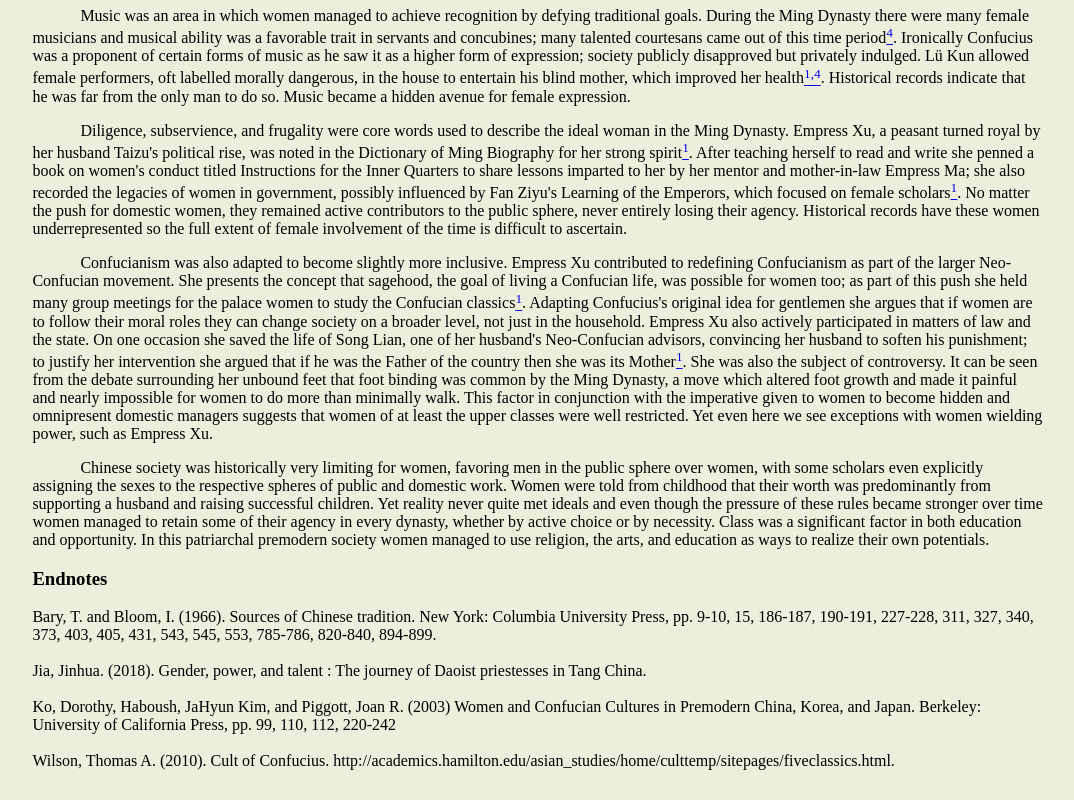
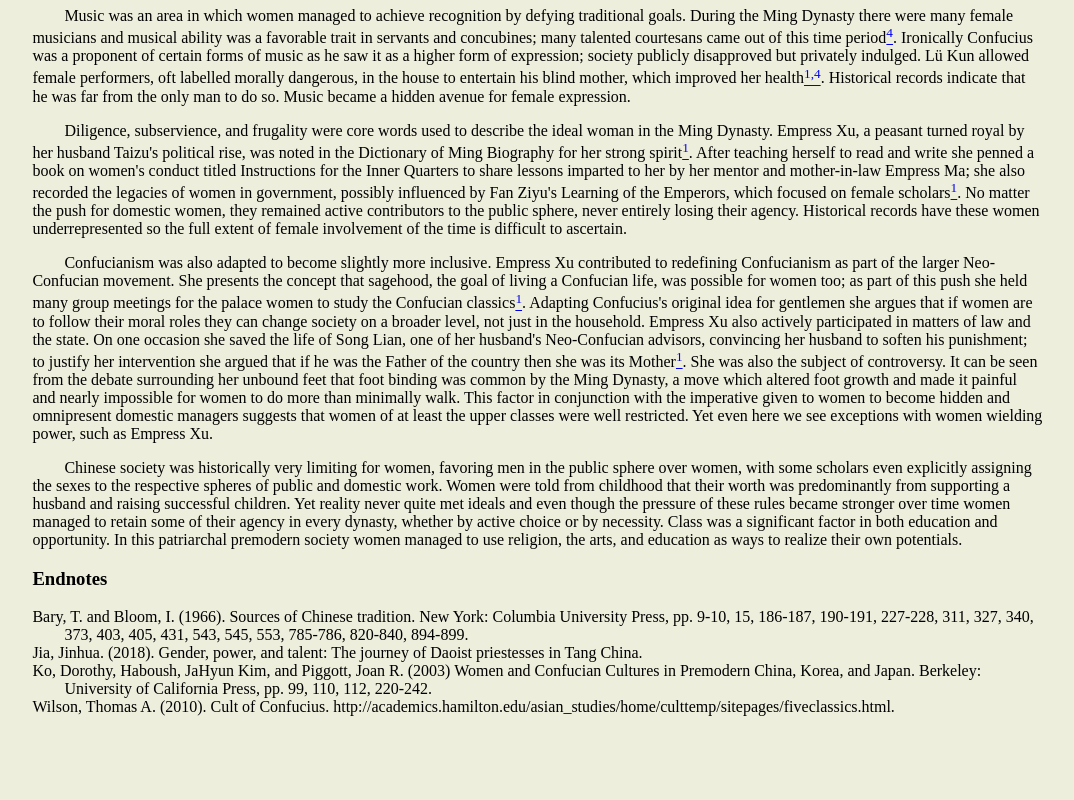
Before and after one commit to BookBytes/BookBytes, a plain HTML site: page herstory/china.html in a window 1280 px wide. Shown: the part 2737-3537 px from the top of the page, without its empty margins (102-1176 px from the left). After the commit the page ends 3483 px from the top, so only its background shows below. Drawn offline with Linux system fonts and the light colour scheme.

Commit message:
Fixed citation style in endnotes

```diff
--- a/herstory/china.css
+++ b/herstory/china.css
@@ -1,4 +1,11 @@
 /* china.css */
+
+/* reference https://stackoverflow.com/questions/17158253/
+   indent-starting-from-the-second-line-of-a-paragraph-with-css */
+.citation {
+	padding-left: 2em;
+	text-indent: -2em;
+}
 
 .box {
     margin-left: 10%;
@@ -8,7 +15,7 @@
 }
 
 p {
-	text-indent: 3em;
+	text-indent: 2em;
 }
 
 .center {
--- a/herstory/china.html
+++ b/herstory/china.html
@@ -38,15 +38,11 @@
         https://stackoverflow.com/questions/21914752/
         how-to-scroll-to-a-position-above-a-target-section-
         using-in-page-html-links/21914996#21914996 -->
-    <div><h3 id="notes">Endnotes</h3>
-        Bary, T. and Bloom, I. (1966). Sources of Chinese tradition.
-            New York: Columbia University Press, pp. 9-10, 15, 186-187, 190-191, 227-228, 311, 327, 340, 373, 403, 405, 431, 543, 545, 553, 785-786, 820-840, 894-899.<br><br>
-        Jia, Jinhua. (2018). Gender, power, and talent : The journey of
-            Daoist priestesses in Tang China.<br><br>
-        Ko, Dorothy, Haboush, JaHyun Kim, and Piggott, Joan R. (2003)
-            Women and Confucian Cultures in Premodern China, Korea, and Japan. Berkeley: University of California Press, pp. 99, 110, 112, 220-242<br><br>
-        Wilson, Thomas A. (2010). Cult of Confucius.
-            http://academics.hamilton.edu/asian_studies/home/culttemp/sitepages/fiveclassics.html.</div>
+    <h3 id="notes">Endnotes</h3>
+        <div class="citation">Bary, T. and Bloom, I. (1966). Sources of Chinese tradition. New York: Columbia University Press, pp. 9-10, 15, 186-187, 190-191, 227-228, 311, 327, 340, 373, 403, 405, 431, 543, 545, 553, 785-786, 820-840, 894-899.</div>
+        <div class="citation">Jia, Jinhua. (2018). Gender, power, and talent: The journey of Daoist priestesses in Tang China.</div>
+        <div class="citation">Ko, Dorothy, Haboush, JaHyun Kim, and Piggott, Joan R. (2003) Women and Confucian Cultures in Premodern China, Korea, and Japan. Berkeley: University of California Press, pp. 99, 110, 112, 220-242.</div>
+        <div class="citation">Wilson, Thomas A. (2010). Cult of Confucius. http://academics.hamilton.edu/asian_studies/home/culttemp/sitepages/fiveclassics.html.</div>
     </div>
 </body>
 </html>
--- a/herstory/korea.css
+++ b/herstory/korea.css
@@ -2,9 +2,9 @@
 
 /* reference https://stackoverflow.com/questions/17158253/
    indent-starting-from-the-second-line-of-a-paragraph-with-css */
-.cite {
-	padding-left: 1em;
-	text-indent: -1em;
+.citation {
+	padding-left: 2em;
+	text-indent: -2em;
 }
 
 .box {
@@ -15,7 +15,7 @@
 }
 
 p {
-	text-indent: 3em;
+	text-indent: 2em;
 }
 
 .center {
```
Also changed, not shown: herstory/korea.html (+5 -5 lines).
